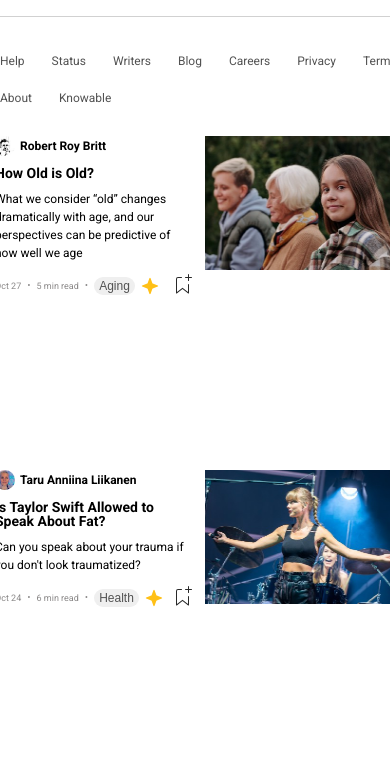
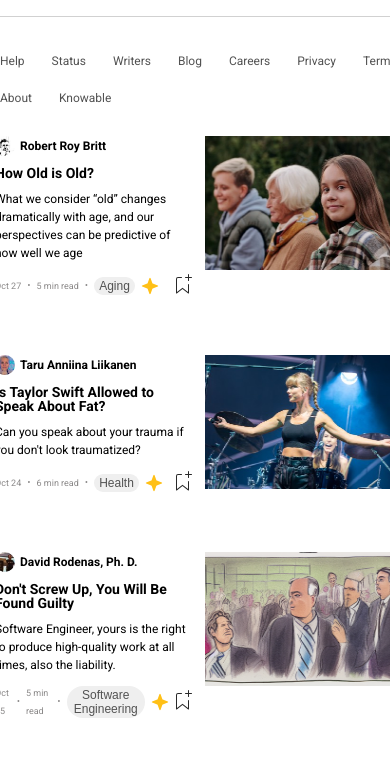
Before and after one commit to InnocenzoMerola/U2-W1-D5--PROJECT, a plain HTML site: page progect.html in a window 390 px wide. Shown: the part 1420-2192 px from the top of the page. Drawn offline with Linux system fonts and the light colour scheme.

Commit message:
upload mobile

```diff
--- a/base_di_partenza/assets/css/style.css
+++ b/base_di_partenza/assets/css/style.css
@@ -812,7 +812,7 @@ footer > div {
   }
 
   .article {
-    min-height: 33vh;
+    max-height: 33vh;
     width: 400px;
   }
 
```
